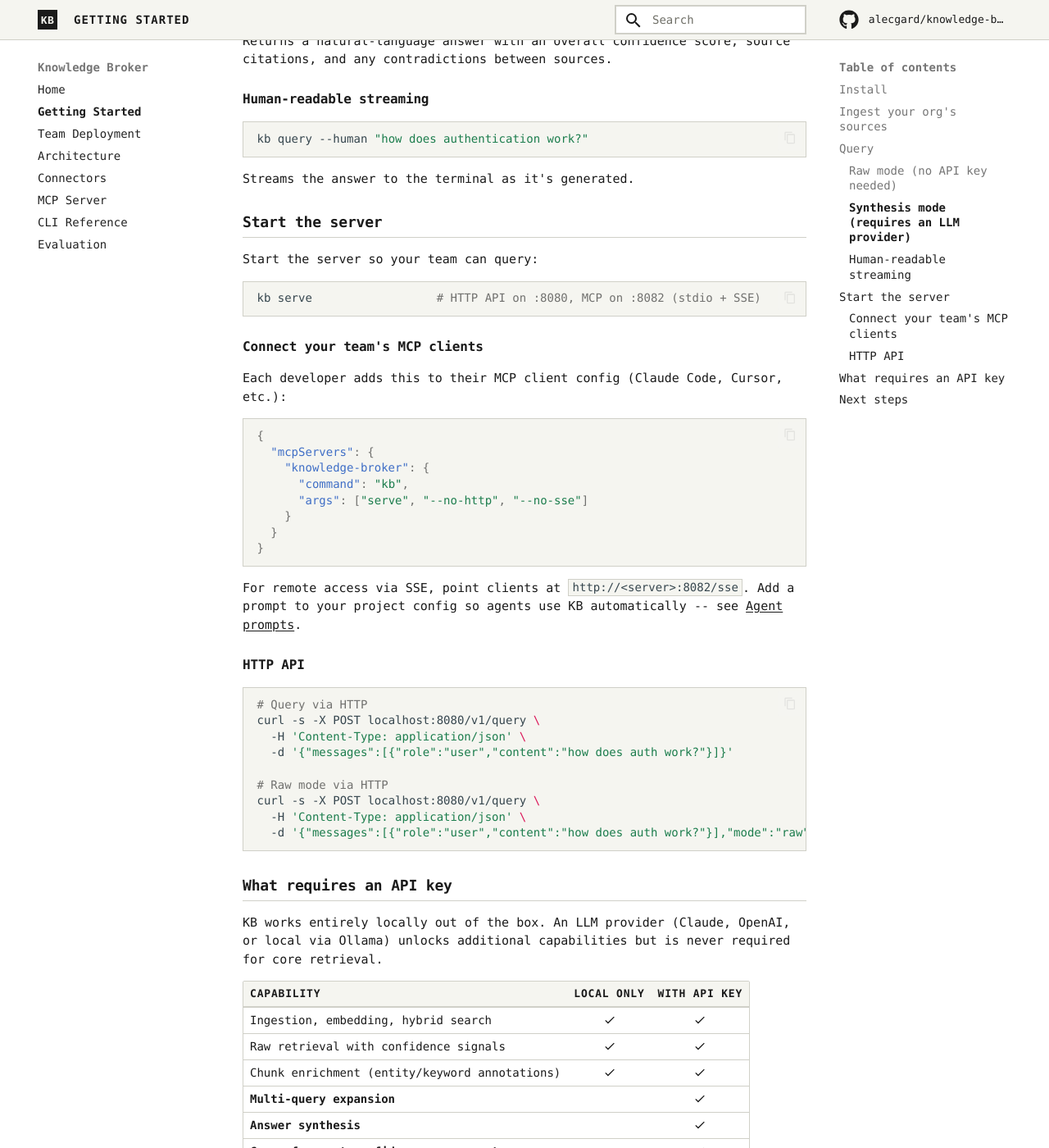
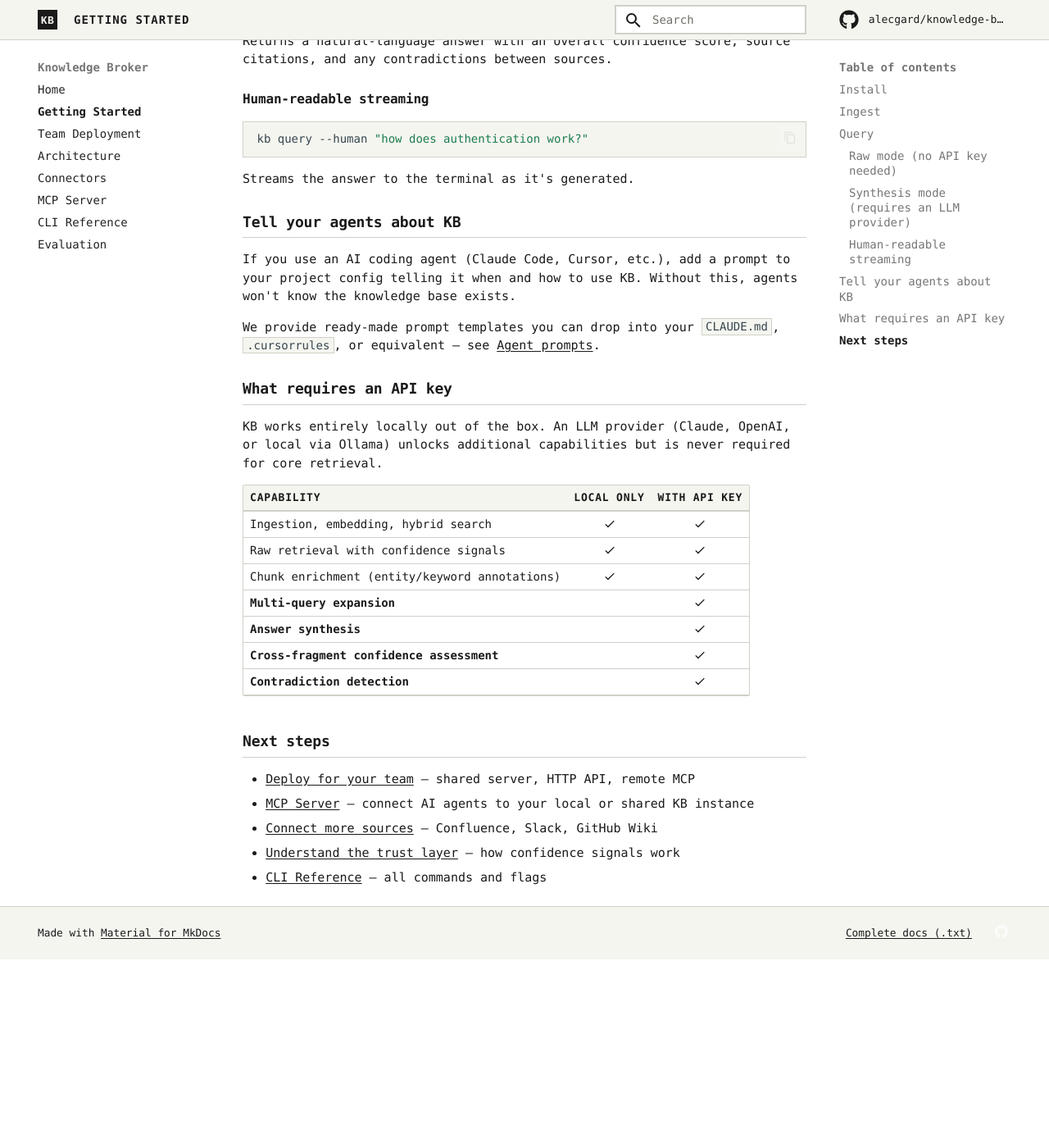
Before and after one commit to alecgard/knowledge-broker, an MkDocs documentation site: the page built from docs/quickstart.md, in a window 1280 px wide and 1400 px high, scrolled down 1525 px. Shown: the whole window at 82% size. Built offline with MkDocs 1.6.1 and Material for MkDocs 9.7.7, drawn with Linux system fonts in a browser that asks for light colours; comment, search, counter and statistics services are not loaded; after the commit the page ends 2695 px from its top, so only the background shows below that; some of the changed text lies outside the part shown.

Commit message:
Docs: broaden language, streamline Getting Started, fix inaccuracies
- Replace Claude-specific references with generic LLM where appropriate
- Replace "developers" with inclusive language in intro/marketing copy
- Streamline Getting Started to be local-only; move server/MCP/HTTP
  content to Team Deployment and MCP Server pages
- Add "Tell your agents about KB" section to Getting Started
- Fix ingest --force docs (was incorrectly showing remove + re-ingest)
- Remove misleading "or in CI" from deployment descriptions
- Update README tagline to lead with users, not category labels

Co-Authored-By: Claude Opus 4.6 (1M context) <noreply@anthropic.com>

````diff
--- a/docs/quickstart.md
+++ b/docs/quickstart.md
@@ -4,7 +4,7 @@ description: Install Knowledge Broker and run your first query in under 5 minute
 
 # Getting Started
 
-The typical setup: one person (or a CI job) deploys a KB instance and ingests the org's sources. Everyone else queries it via MCP or HTTP.
+Install KB and run your first query locally. For shared team setups, see [Team Deployment](deployment.md).
 
 ## Install
 
@@ -27,9 +27,9 @@ All runtime dependencies are managed automatically on first run.
 
     `make install` builds the `kb` binary and adds it to your PATH.
 
-## Ingest your org's sources
+## Ingest
 
-Point KB at your team's repos, Confluence spaces, Slack channels, etc. Descriptions help agents understand what each source contains:
+Point KB at your sources. Descriptions help agents understand what each source contains:
 
 ```bash
 kb ingest --source ./my-project --description "Payment processing service"
@@ -84,44 +84,11 @@ kb query --human "how does authentication work?"
 
 Streams the answer to the terminal as it's generated.
 
-## Start the server
+## Tell your agents about KB
 
-Start the server so your team can query:
+If you use an AI coding agent (Claude Code, Cursor, etc.), add a prompt to your project config telling it when and how to use KB. Without this, agents won't know the knowledge base exists.
 
-```bash
-kb serve                  # HTTP API on :8080, MCP on :8082 (stdio + SSE)
-```
-
-### Connect your team's MCP clients
-
-Each developer adds this to their MCP client config (Claude Code, Cursor, etc.):
-
-```json
-{
-  "mcpServers": {
-    "knowledge-broker": {
-      "command": "kb",
-      "args": ["serve", "--no-http", "--no-sse"]
-    }
-  }
-}
-```
-
-For remote access via SSE, point clients at `http://<server>:8082/sse`. Add a prompt to your project config so agents use KB automatically -- see [Agent prompts](mcp.md#agent-prompts).
-
-### HTTP API
-
-```bash
-# Query via HTTP
-curl -s -X POST localhost:8080/v1/query \
-  -H 'Content-Type: application/json' \
-  -d '{"messages":[{"role":"user","content":"how does auth work?"}]}'
-
-# Raw mode via HTTP
-curl -s -X POST localhost:8080/v1/query \
-  -H 'Content-Type: application/json' \
-  -d '{"messages":[{"role":"user","content":"how does auth work?"}],"mode":"raw"}'
-```
+We provide ready-made prompt templates you can drop into your `CLAUDE.md`, `.cursorrules`, or equivalent — see [Agent prompts](mcp.md#agent-prompts).
 
 ## What requires an API key
 
@@ -139,8 +106,8 @@ KB works entirely locally out of the box. An LLM provider (Claude, OpenAI, or lo
 
 ## Next steps
 
-- [Deploy for your team](deployment.md) — shared server, connect from developer machines
+- [Deploy for your team](deployment.md) — shared server, HTTP API, remote MCP
+- [MCP Server](mcp.md) — connect AI agents to your local or shared KB instance
 - [Connect more sources](connectors.md) — Confluence, Slack, GitHub Wiki
 - [Understand the trust layer](architecture.md) — how confidence signals work
-- [MCP Server](mcp.md) — tools and prompts for AI agents
 - [CLI Reference](cli.md) — all commands and flags
````
Also changed, not shown: README.md (+2 -2 lines), docs/architecture.md (+2 -2 lines), docs/cli.md (+1 -1 lines), docs/connectors.md (+2 -3 lines), docs/index.md (+5 -5 lines), docs/mcp.md (+2 -2 lines).
